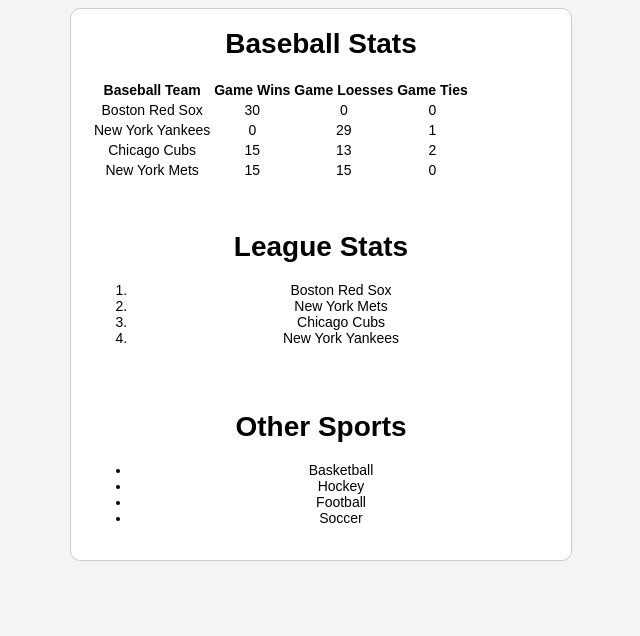
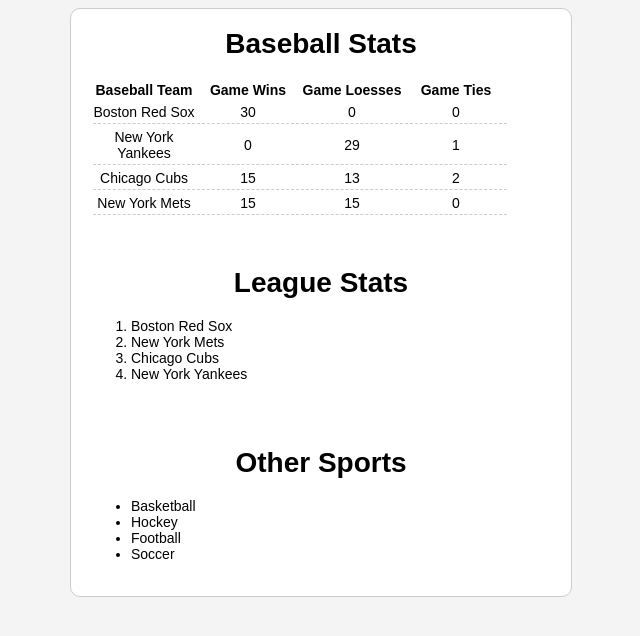
Before and after one commit to soni-R/learn-complete-web-dev-from-scratch, a plain HTML site: page html-css/index.html in a window 1280 px wide. Shown: the whole page, without its empty margins (319-959 px from the left). Drawn offline with Linux system fonts and the light colour scheme.

Commit message:
Add List and Tables css

```diff
--- a/html-css/css/style.css
+++ b/html-css/css/style.css
@@ -2,10 +2,6 @@
 	background-color:#f4f4f4;
 	font-family:arial;
 	font-size:14px;
-}
-
-h1.redClass{
-	color:red;
 }
 
 #container{
@@ -16,9 +12,19 @@
 	border-radius:10px;
 	text-align:center;
 	background:#fff;
+	min-height:400px;
 }
 
-img{
-	border:#666 solid 1px;
-	padding:4px;
+th,td{
+	width:100px;
+	text-align:center;
 }
+
+td{
+	border-bottom: 1px dashed #ccc;
+	padding:3px 0;
+}
+
+li{
+	text-align:left;
+}
```
